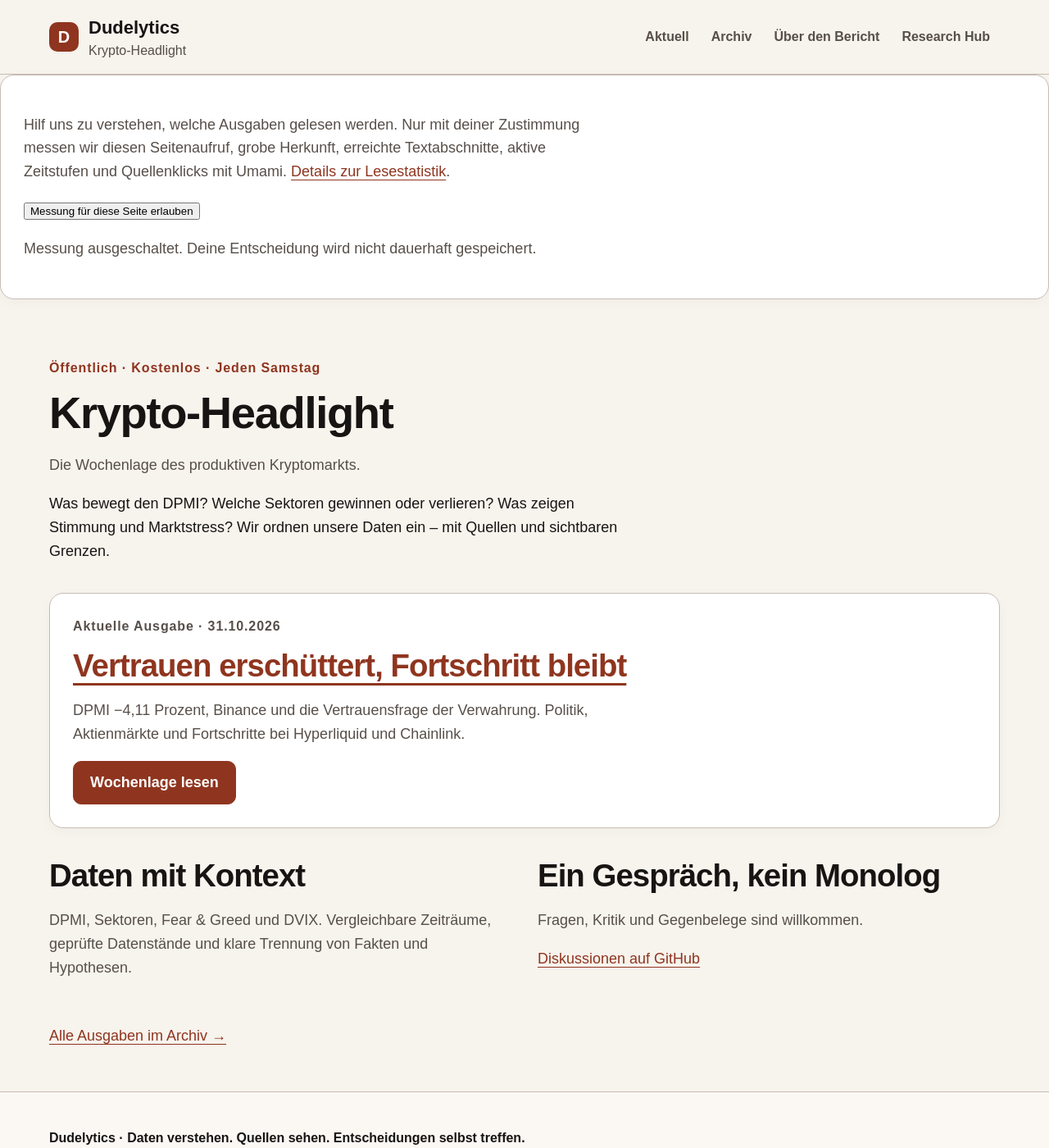
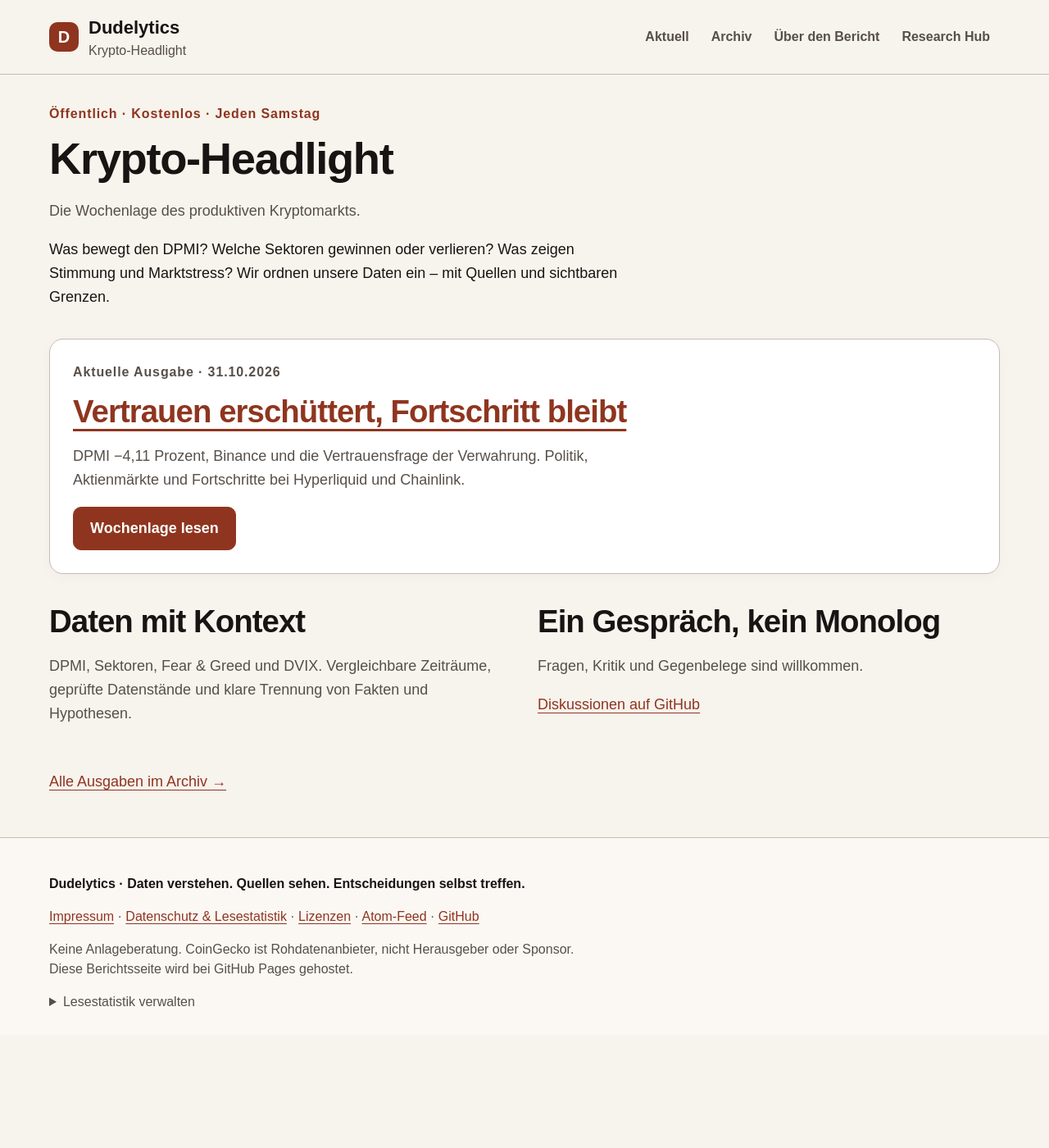
Before and after one commit to Dudelytics/krypto-headlight, a Jekyll site: the page built from docs/index.html, in a window 1280 px wide and 1400 px high. Shown: the whole window at 82% size. Built offline with Jekyll 4.4.1, drawn with Linux system fonts in a browser that asks for light colours.

Commit message:
Move optional reading statistics into compact footer disclosure

```diff
--- a/docs/_layouts/default.html
+++ b/docs/_layouts/default.html
@@ -13,17 +13,18 @@
 <a class="skip-link" href="#inhalt">Direkt zum Inhalt</a>
 <header class="site-header"><div class="header-inner"><a class="brand" href="{{ '/' | relative_url }}"><span class="brand-mark" aria-hidden="true">D</span><span class="brand-copy">Dudelytics<span>Krypto-Headlight</span></span></a>
 <nav aria-label="Hauptnavigation"><a href="{{ '/' | relative_url }}">Aktuell</a><a href="{{ '/archiv/' | relative_url }}">Archiv</a><a href="{{ '/ueber/' | relative_url }}">Über den Bericht</a><a href="https://dudelytics.com/research/">Research Hub</a></nav></div></header>
-{% if site.headlight_analytics.enabled and site.headlight_analytics.website_id != '' %}
-<section class="card" aria-label="Freiwillige Lesestatistik">
+<main id="inhalt">{{ content }}</main>
+<footer class="site-footer"><div class="footer-inner"><p>Dudelytics · Daten verstehen. Quellen sehen. Entscheidungen selbst treffen.</p>
+<p><a href="https://dudelytics.com/impressum/">Impressum</a> · <a href="{{ '/lesestatistik/' | relative_url }}">Datenschutz &amp; Lesestatistik</a> · <a href="https://dudelytics.com/lizenzen/">Lizenzen</a> · <a href="{{ '/feed.xml' | relative_url }}">Atom-Feed</a> · <a href="https://github.com/Dudelytics/krypto-headlight">GitHub</a></p>
+<p class="small">Keine Anlageberatung. CoinGecko ist Rohdatenanbieter, nicht Herausgeber oder Sponsor. Diese Berichtsseite wird bei GitHub Pages gehostet.</p>{% if site.headlight_analytics.enabled and site.headlight_analytics.website_id != '' %}
+<details class="small" aria-label="Freiwillige Lesestatistik">
+<summary style="cursor:pointer">Lesestatistik verwalten</summary>
 <p>Hilf uns zu verstehen, welche Ausgaben gelesen werden. Nur mit deiner Zustimmung messen wir diesen Seitenaufruf, grobe Herkunft, erreichte Textabschnitte, aktive Zeitstufen und Quellenklicks mit Umami. <a href="{{ '/lesestatistik/' | relative_url }}">Details zur Lesestatistik</a>.</p>
 <button id="analytics-start" type="button">Messung für diese Seite erlauben</button>
 <button id="analytics-stop" type="button" hidden>Messung ausschalten</button>
 <p id="analytics-status" role="status">Messung ausgeschaltet. Deine Entscheidung wird nicht dauerhaft gespeichert.</p>
-</section>
+</details>
 <script id="headlight-analytics" defer src="{{ '/assets/analytics.js' | relative_url }}" data-website-id="{{ site.headlight_analytics.website_id | escape }}" data-script-url="{{ site.headlight_analytics.script_url | escape }}"></script>
 {% endif %}
-<main id="inhalt">{{ content }}</main>
-<footer class="site-footer"><div class="footer-inner"><p>Dudelytics · Daten verstehen. Quellen sehen. Entscheidungen selbst treffen.</p>
-<p><a href="https://dudelytics.com/impressum/">Impressum</a> · <a href="{{ '/lesestatistik/' | relative_url }}">Datenschutz &amp; Lesestatistik</a> · <a href="https://dudelytics.com/lizenzen/">Lizenzen</a> · <a href="{{ '/feed.xml' | relative_url }}">Atom-Feed</a> · <a href="https://github.com/Dudelytics/krypto-headlight">GitHub</a></p>
-<p class="small">Keine Anlageberatung. CoinGecko ist Rohdatenanbieter, nicht Herausgeber oder Sponsor. Diese Berichtsseite wird bei GitHub Pages gehostet.</p></div></footer>
+</div></footer>
 </body></html>
```
